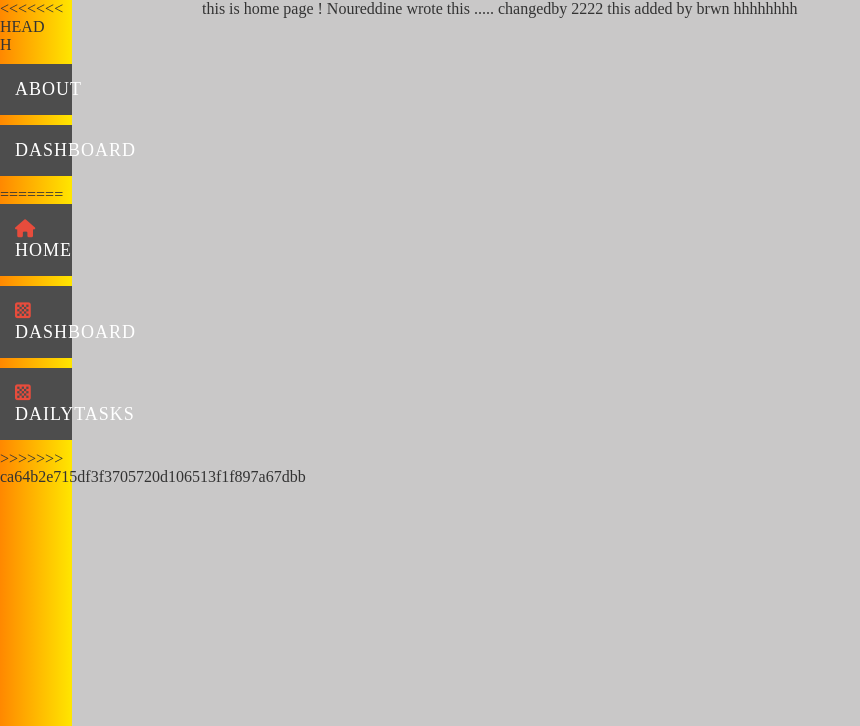
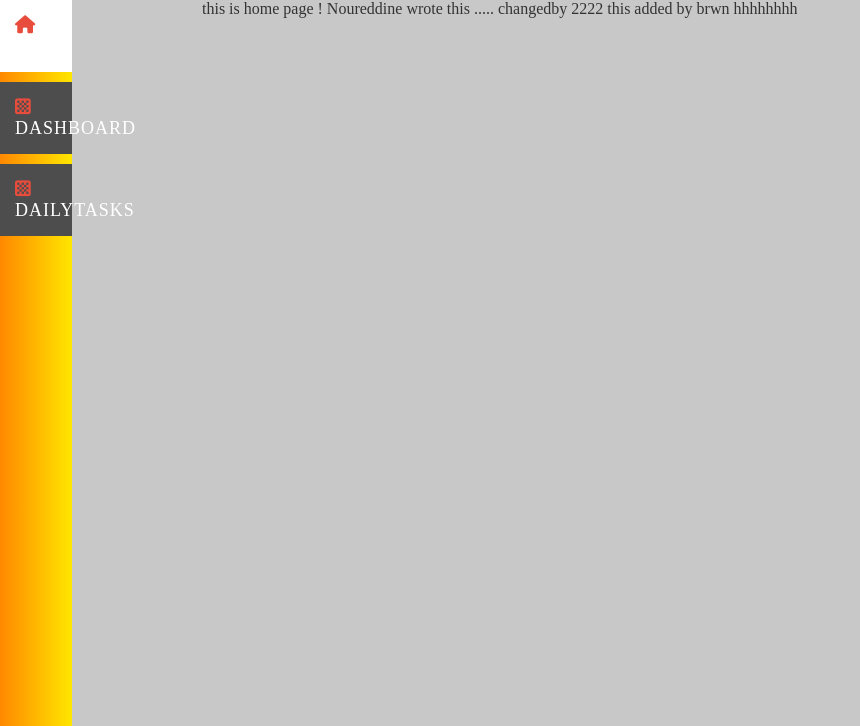
Before and after one commit to NourEddineRabouane/task_manager, a PHP site: page / in a window 1280 px wide. Shown: the top 726 px of the page, without its empty margins (0-860 px from the left). Run offline with PHP 8.4, Linux system fonts and the light colour scheme; some libraries are stand-ins or nearby versions.

Commit message:
fixed nav confilicts

```diff
--- a/src/partials/navbar.php
+++ b/src/partials/navbar.php
@@ -4,19 +4,11 @@
     </div> -->
     <nav id="nav">
         <ul>
-<<<<<<< HEAD
-            <li>
-                <div class = "icon-1>
-                    <a href="">H</a>
-                </div>
-            </li>
-            <li><a href="/about">About</a></li>
-            <li><a href="/dashboard">Dashboard</a></li>
-=======
+
             <li><a href="/"><i class="fa-solid fa-house"></i> Home</a></li>
             <li><a href="/dashboard"><i class="fa-solid fa-chess-board"></i> Dashboard</a></li>
             <li><a href="/dailytasks"><i class="fa-solid fa-chess-board"></i> dailytasks</a></li>
->>>>>>> ca64b2e715df3f3705720d106513f1f897a67dbb
+
         </ul>
     </nav>
 </div>
```
